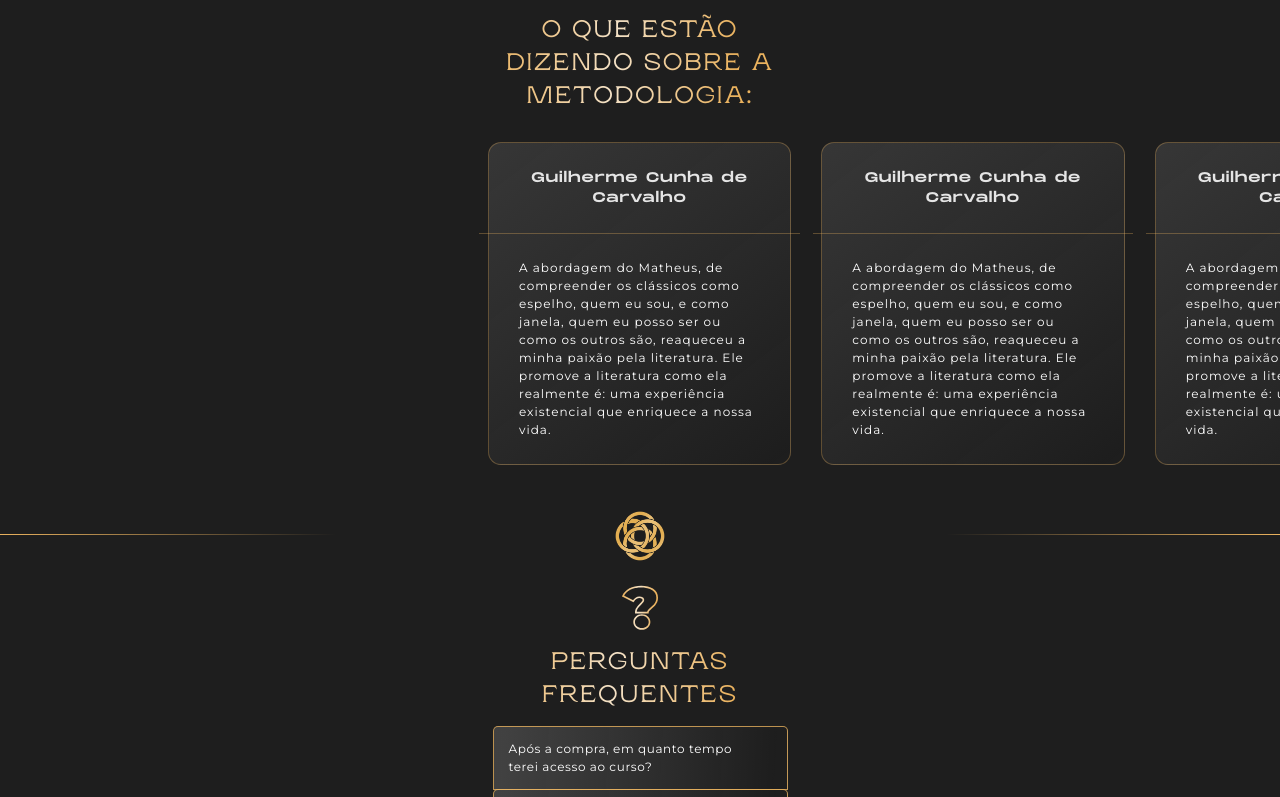
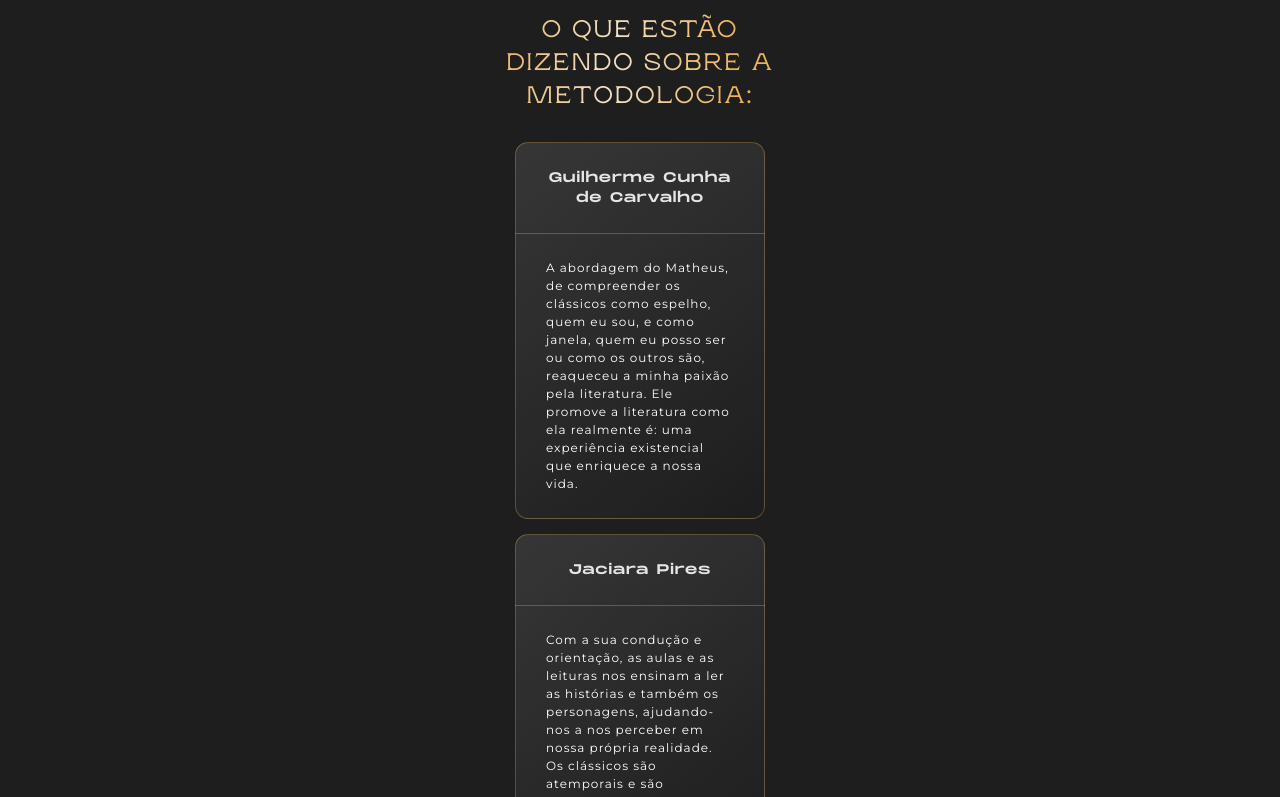
Before and after one commit to MatheusLasserre/matheus-araujo-website, a Next.js app: page /redescobrindo-os-classicos in a window 1280 px wide. Shown: the part 8303-9100 px from the top of the page. Built offline with nearby package versions, Linux system fonts and the light colour scheme.

Commit message:
empilhamento de depoimentos

```diff
--- a/components/ROC/Bloco8.js
+++ b/components/ROC/Bloco8.js
@@ -27,18 +27,18 @@ function Bloco8() {
 
                 <div className={B8Style.testimonialBox}>
                 <div className={B8Style.testimonialNameBox}>
-                        <p className={B8Style.testimonialName}>Guilherme Cunha de Carvalho</p>
+                        <p className={B8Style.testimonialName}>Jaciara Pires</p>
                     </div>
                     <div className={B8Style.testimonialBoxDivider}></div>
-                    <p className={B8Style.testimonialText}>A abordagem do Matheus, de compreender os clássicos como espelho, quem eu sou, e como janela, quem eu posso ser ou como os outros são, reaqueceu a minha paixão pela literatura. Ele promove a literatura como ela realmente é: uma experiência existencial que enriquece a nossa vida.</p>
+                    <p className={B8Style.testimonialText}>Com a sua condução e orientação, as aulas e as leituras nos ensinam a ler as histórias e também os personagens, ajudando-nos a nos perceber em nossa própria realidade. Os clássicos são atemporais e são experiências que talvez nunca viveríamos se não fosse através dos livros.</p>
                 </div>
 
                 <div className={B8Style.testimonialBox}>
                 <div className={B8Style.testimonialNameBox}>
-                        <p className={B8Style.testimonialName}>Guilherme Cunha de Carvalho</p>
+                        <p className={B8Style.testimonialName}>Mariana Salustiano</p>
                     </div>
                     <div className={B8Style.testimonialBoxDivider}></div>
-                    <p className={B8Style.testimonialText}>A abordagem do Matheus, de compreender os clássicos como espelho, quem eu sou, e como janela, quem eu posso ser ou como os outros são, reaqueceu a minha paixão pela literatura. Ele promove a literatura como ela realmente é: uma experiência existencial que enriquece a nossa vida.</p>
+                    <p className={B8Style.testimonialText}>A literatura é apresentada pelo Matheus sob uma abordagem diferente de tudo que já vi. Conseguimos compreender que literatura é muito mais que simplesmente um livro antigo que um estranho escreveu. Não! Literatura é autoconhecimento, é evolução intelectual, literatura é um dos poucos meios que temos para nos conhecermos, nos tornarmos pessoas melhores, para enxergarmos todas as dimensões da vida e com isso melhorarmos nossa realidade de vida.</p>
                 </div>
 
 
--- a/styles/Bloco8.module.css
+++ b/styles/Bloco8.module.css
@@ -44,7 +44,7 @@
 
 }
 
-.flexContainerTestimonial {
+/* .flexContainerTestimonial {
     position: relative;
     width: 100rem;
     display: flex;
@@ -52,7 +52,7 @@
     row-gap: 2rem;
     transform: translateX(33.3rem);
 
-}
+} */
 
 
 .testimonialBoxDivider {
```
